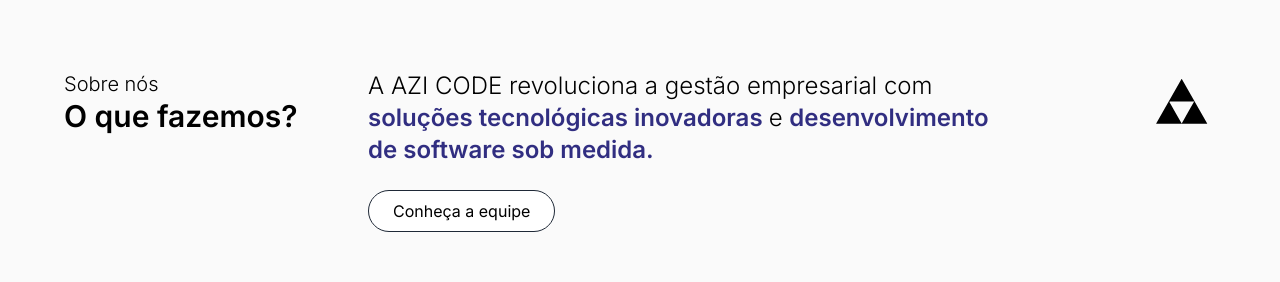
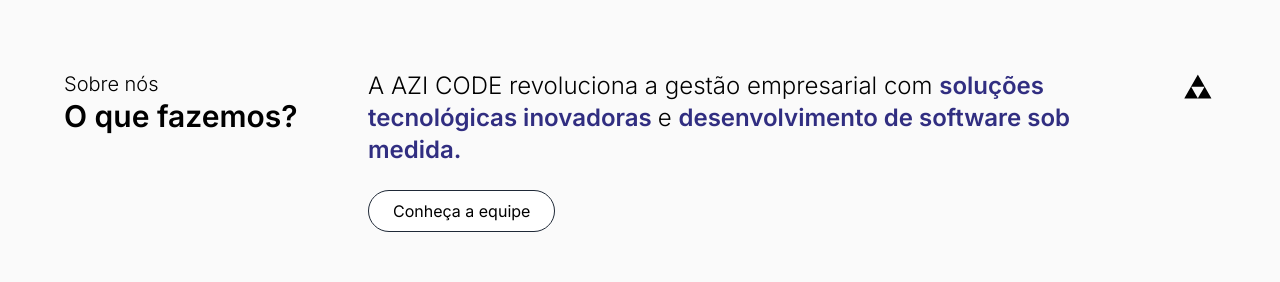
Before and after one commit to AZICode-Organization/Site, a Next.js app in the folder portfolio-website/: page / in a window 1280 px wide. Shown: the part 822-1104 px from the top of the page. Built offline with nearby package versions, Linux system fonts and the light colour scheme.

Commit message:
:sparkles: Aumenta o tamanho da coluna principal

```diff
--- a/portfolio-website/app/components/AboutSection.tsx
+++ b/portfolio-website/app/components/AboutSection.tsx
@@ -20,7 +20,7 @@
         </div>
 
         {/* Coluna 2 - Texto Principal */}
-        <div className="col-span-12 md:col-span-7 mb-4 md:mb-0 pr-4 md:pr-0">
+        <div className="col-span-12 md:col-span-8 mb-4 md:mb-0 pr-4 md:pr-0">
 
           <p className="text-2xl font-light">
             A AZI CODE revoluciona a gestão empresarial com <span className="font-semibold text-indigo-900">soluções tecnológicas inovadoras </span>
@@ -41,7 +41,7 @@
         </div>
 
         {/* Coluna 3 - Logo */}
-        <div className="col-span-12 md:col-span-2 sm:flex justify-center md:justify-end hidden self-start ">
+        <div className="col-span-12 md:col-span-1 sm:flex justify-center md:justify-end hidden self-start ">
           {/* Logo */}
           <Image src="/images/logominiblack.svg" alt="Logo" width={70} height={70} />
         </div>
```
